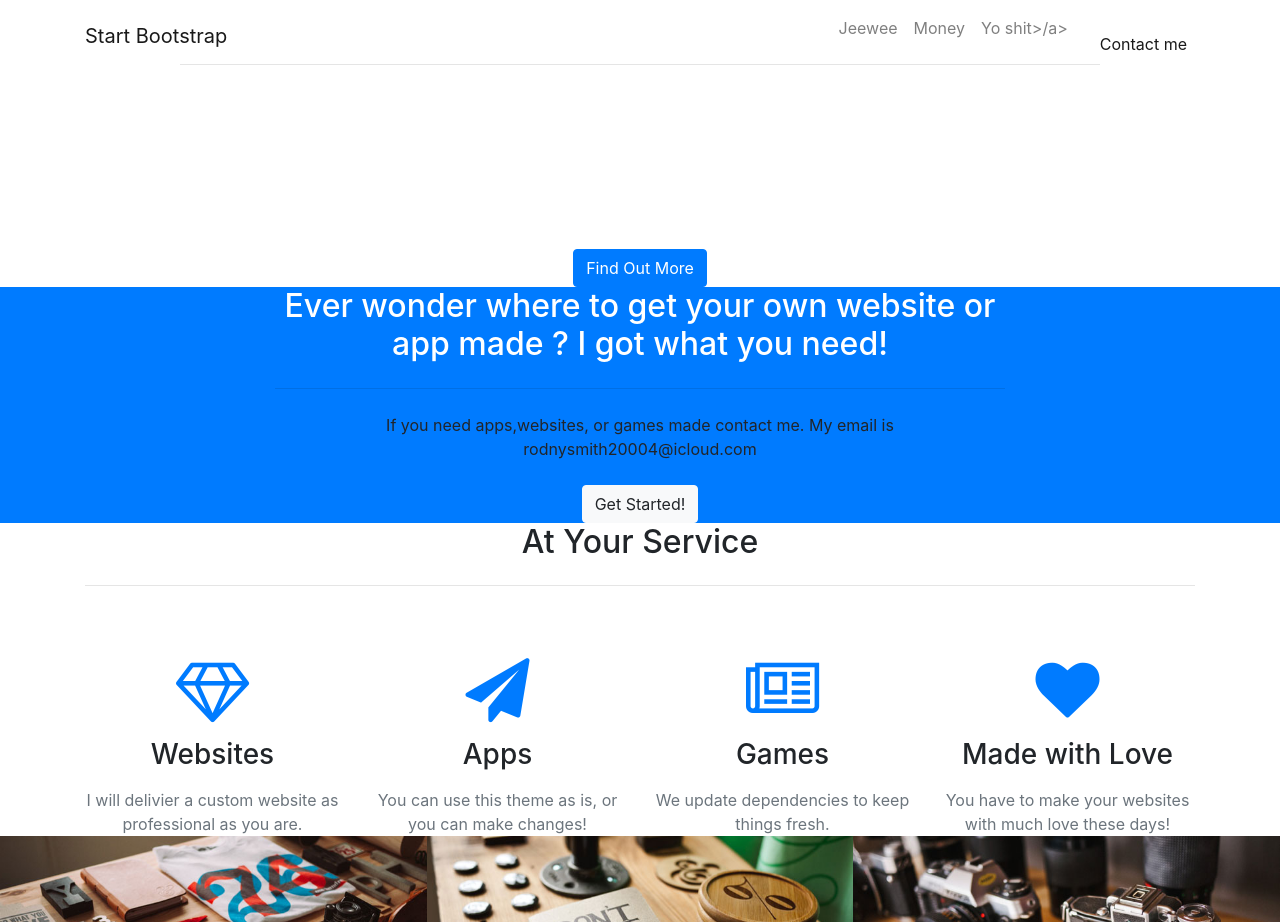
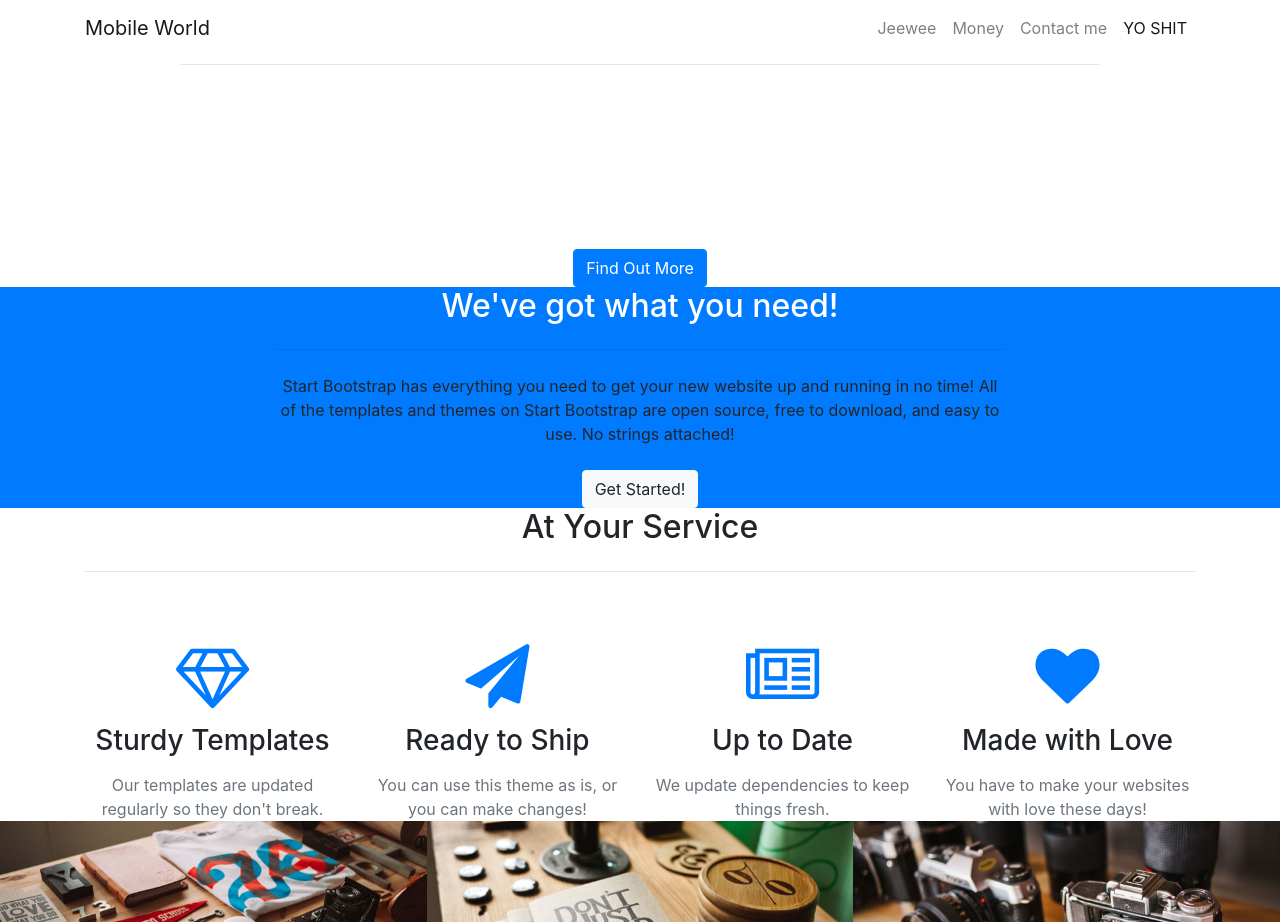
Before and after one commit to rodneysmith1246794/-rodneysmith1246794.github.io, a website with bundled scripts: page index.html in a window 1280 px wide. Shown: the top 922 px of the page. Built offline with nearby package versions, Linux system fonts and the light colour scheme.

Commit message:
Update index.html

```diff
--- a/index.html
+++ b/index.html
@@ -30,7 +30,7 @@
     <!-- Navigation -->
     <nav class="navbar navbar-expand-lg navbar-light fixed-top" id="mainNav">
       <div class="container">
-        <a class="navbar-brand js-scroll-trigger" href="#page-top">Start Bootstrap</a>
+        <a class="navbar-brand js-scroll-trigger" href="#page-top">Mobile World</a>
         <button class="navbar-toggler navbar-toggler-right" type="button" data-toggle="collapse" data-target="#navbarResponsive" aria-controls="navbarResponsive" aria-expanded="false" aria-label="Toggle navigation">
           <span class="navbar-toggler-icon"></span>
         </button>
@@ -43,10 +43,10 @@
               <a class="nav-link js-scroll-trigger" href="#services">Money</a>
             </li>
             <li class="nav-item">
-              <a class="nav-link js-scroll-trigger" href="#portfolio">Yo shit>/a>
+              <a class="nav-link js-scroll-trigger" href="#portfolio">Contact me</a>
             </li>
             <li class="nav-item">
-              <a class="nav-link js-scroll-trigger" href="#contact">Contact me</a>
+              <a class="nav-link js-scroll-trigger" href="#contact">YO SHIT</a>
             </li>
           </ul>
         </div>
@@ -74,9 +74,9 @@
       <div class="container">
         <div class="row">
           <div class="col-lg-8 mx-auto text-center">
-            <h2 class="section-heading text-white">Ever wonder where to get your own website or app made ? I got what you need!</h2>
+            <h2 class="section-heading text-white">We've got what you need!</h2>
             <hr class="light my-4">
-            <p class="text-faded mb-4">If you need apps,websites, or games  made contact me. My email is rodnysmith20004@icloud.com </p>
+            <p class="text-faded mb-4">Start Bootstrap has everything you need to get your new website up and running in no time! All of the templates and themes on Start Bootstrap are open source, free to download, and easy to use. No strings attached!</p>
             <a class="btn btn-light btn-xl js-scroll-trigger" href="#services">Get Started!</a>
           </div>
         </div>
@@ -97,21 +97,21 @@
           <div class="col-lg-3 col-md-6 text-center">
             <div class="service-box mt-5 mx-auto">
               <i class="fa fa-4x fa-diamond text-primary mb-3 sr-icons"></i>
-              <h3 class="mb-3">Websites</h3>
-              <p class="text-muted mb-0">I will delivier a custom website as professional as you are.</p>
+              <h3 class="mb-3">Sturdy Templates</h3>
+              <p class="text-muted mb-0">Our templates are updated regularly so they don't break.</p>
             </div>
           </div>
           <div class="col-lg-3 col-md-6 text-center">
             <div class="service-box mt-5 mx-auto">
               <i class="fa fa-4x fa-paper-plane text-primary mb-3 sr-icons"></i>
-              <h3 class="mb-3">Apps</h3>
+              <h3 class="mb-3">Ready to Ship</h3>
               <p class="text-muted mb-0">You can use this theme as is, or you can make changes!</p>
             </div>
           </div>
           <div class="col-lg-3 col-md-6 text-center">
             <div class="service-box mt-5 mx-auto">
               <i class="fa fa-4x fa-newspaper-o text-primary mb-3 sr-icons"></i>
-              <h3 class="mb-3">Games</h3>
+              <h3 class="mb-3">Up to Date</h3>
               <p class="text-muted mb-0">We update dependencies to keep things fresh.</p>
             </div>
           </div>
@@ -119,7 +119,7 @@
             <div class="service-box mt-5 mx-auto">
               <i class="fa fa-4x fa-heart text-primary mb-3 sr-icons"></i>
               <h3 class="mb-3">Made with Love</h3>
-              <p class="text-muted mb-0">You have to make your websites with much love these days!</p>
+              <p class="text-muted mb-0">You have to make your websites with love these days!</p>
             </div>
           </div>
         </div>
@@ -182,7 +182,8 @@
                   <div class="project-category text-faded">
                     Category
                   </div>
-                   <div class="project-name">Project Name>
+                  <div class="project-name">
+                    Project Name
                   </div>
                 </div>
               </div>
@@ -235,7 +236,7 @@
           <div class="col-lg-8 mx-auto text-center">
             <h2 class="section-heading">Let's Get In Touch!</h2>
             <hr class="my-4">
-            <p class="mb-5">Are you ready to start a project? That's great! Give us a call or send us an email and we will get back to you as soon as possible!</p>
+            <p class="mb-5">Ready to start your next project with us? That's great! Give us a call or send us an email and we will get back to you as soon as possible!</p>
           </div>
         </div>
         <div class="row">
```
